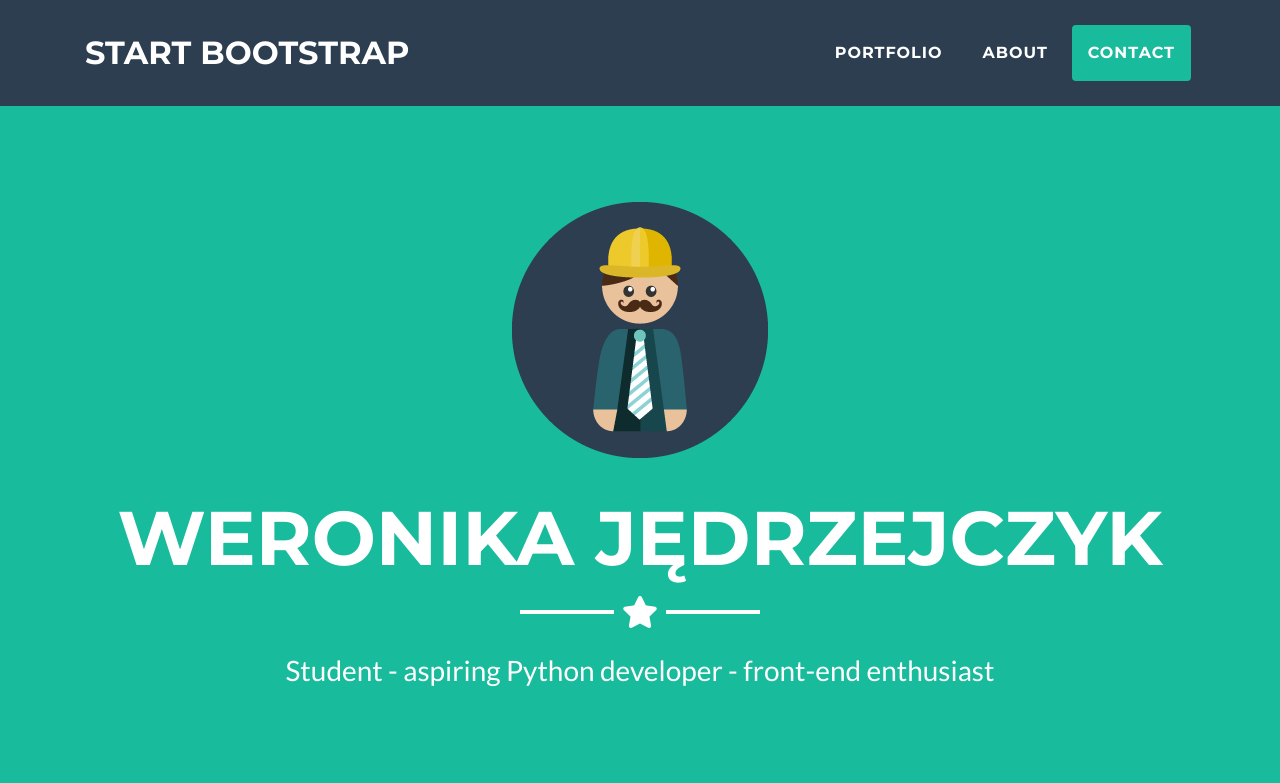
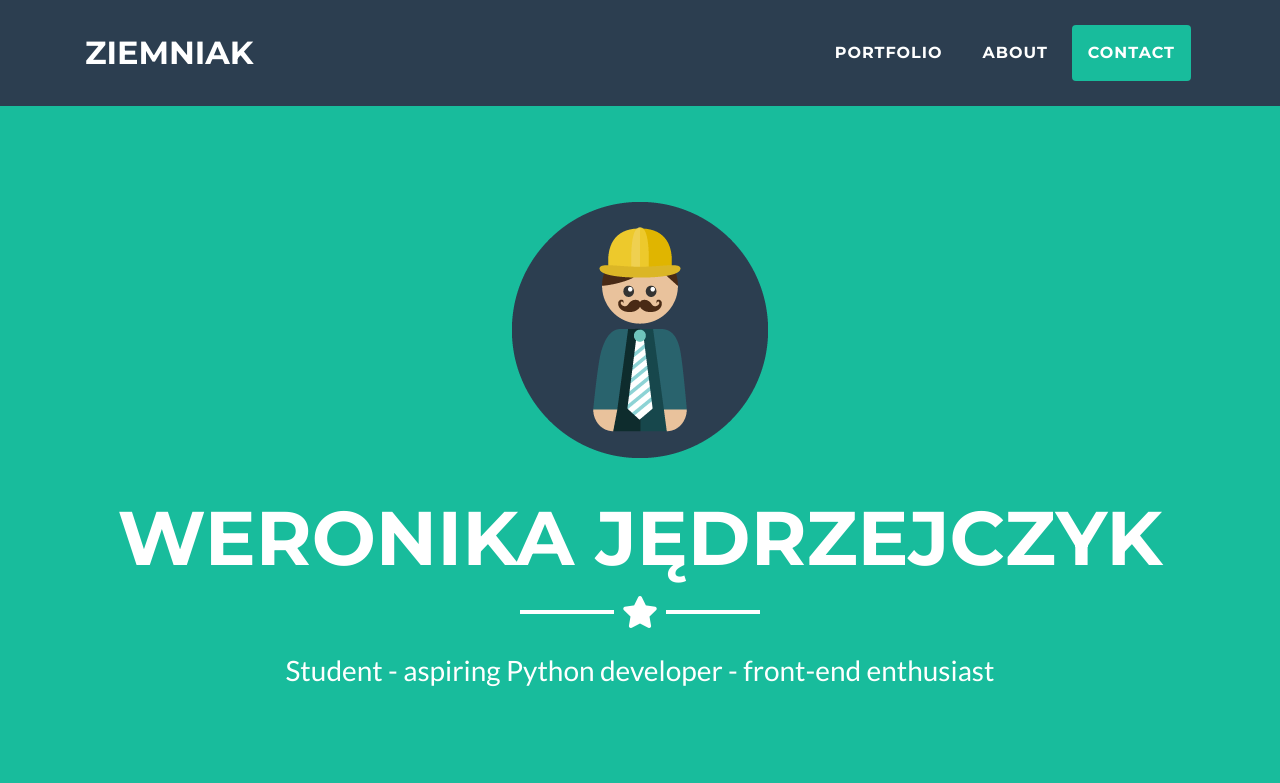
Before and after one commit to igusia/django-tutorial, a Django app: page / in a window 1280 px wide. Shown: the top 783 px of the page. Run offline with Django 3.2, Linux system fonts and the light colour scheme; some libraries are stand-ins or nearby versions.

Commit message:
first text

```diff
--- a/myapp/templates/index.html
+++ b/myapp/templates/index.html
@@ -33,7 +33,7 @@
     <!-- Navigation -->
     <nav class="navbar navbar-expand-lg bg-secondary fixed-top text-uppercase" id="mainNav">
       <div class="container">
-        <a class="navbar-brand js-scroll-trigger" href="#page-top">Start Bootstrap</a>
+        <a class="navbar-brand js-scroll-trigger" href="#page-top">ziemniak</a>
         <button class="navbar-toggler navbar-toggler-right text-uppercase bg-primary text-white rounded" type="button" data-toggle="collapse" data-target="#navbarResponsive" aria-controls="navbarResponsive" aria-expanded="false" aria-label="Toggle navigation">
           Menu
           <i class="fas fa-bars"></i>
```
